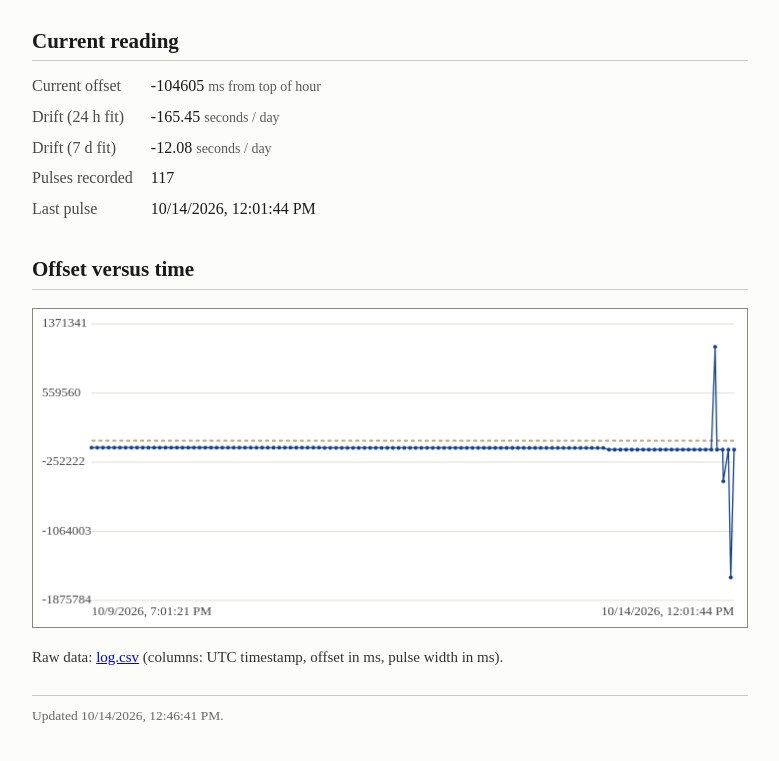
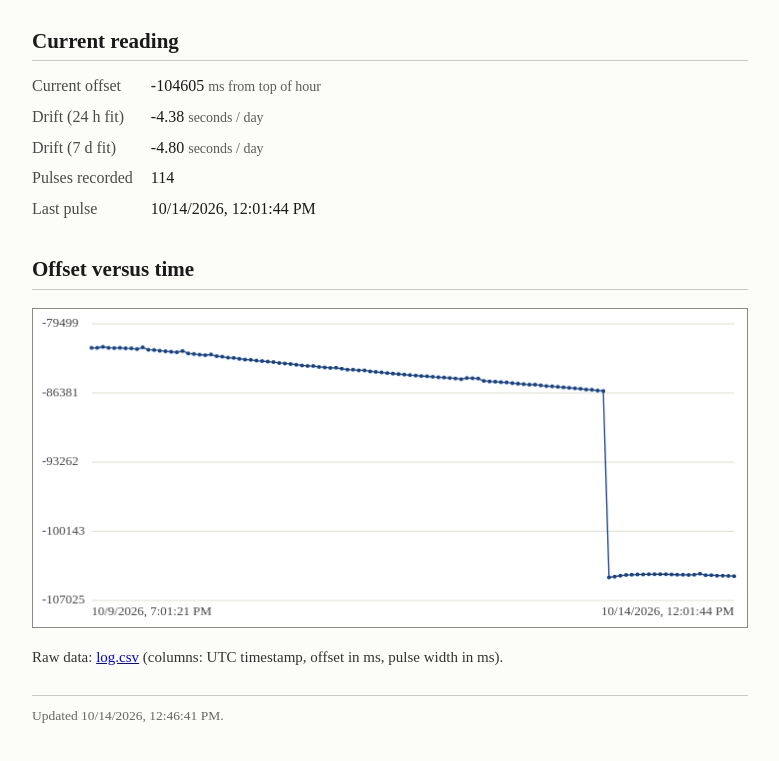
Before and after one commit to W1JGC/master-clock-monitor, a plain HTML site: page index.html in a window 1280 px wide. Shown: the part 99-860 px from the top of the page, without its empty margins (250-1029 px from the left). Drawn offline with Linux system fonts and the light colour scheme.

Commit message:
fix(dash): drop sub-second noise spikes (width<500ms) that wrecked the chart scale

```diff
--- a/index.html
+++ b/index.html
@@ -68,6 +68,10 @@ function parseCSV(text){
     if (p.length < 3) continue;
     const t = Date.parse(p[0]);
     const off = parseFloat(p[1]);
+    const w = parseFloat(p[2]);
+    // Real sync pulses are a ~1 s contact closure (~1066 ms). Sub-second
+    // captures are electrical noise spikes, not the hourly contact — drop them.
+    if (!(w >= 500)) continue;
     if (!isNaN(t) && !isNaN(off)) rows.push({t, off});
   }
   rows.sort((a,b)=>a.t-b.t);
```
